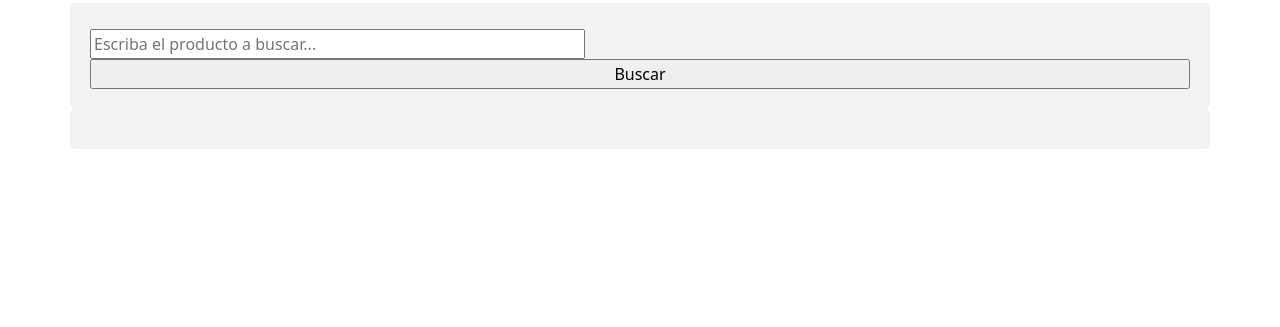
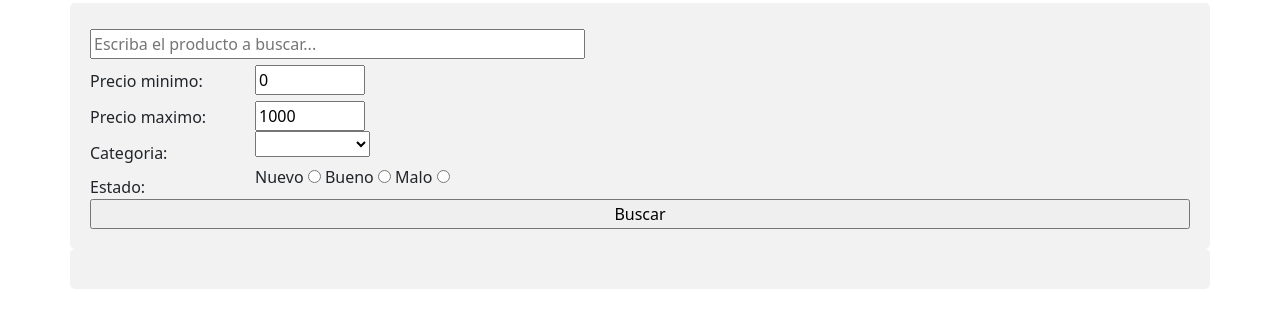
Before and after one commit to Dejeje/bualatok, a website with bundled scripts: page bualatokPerezJesusGarciaDavid/public/buscar.html in a window 1280 px wide. Shown: the part 53-380 px from the top of the page. Built offline with nearby package versions, Linux system fonts and the light colour scheme; no server answers.

Commit message:
commit11

```diff
--- a/bualatokPerezJesusGarciaDavid/public/buscar.html
+++ b/bualatokPerezJesusGarciaDavid/public/buscar.html
@@ -23,6 +23,37 @@
             <div>
                 <input type="text" id="texto" size="100%" class="inCorto" placeholder="Escriba el producto a buscar..."><br>
             </div>
+            <div class="form-group">
+                <label>Precio minimo: </label>
+
+                <input type="number" id="price" value="0" class="inNum" required><br>
+            </div>
+            <div class="form-group">
+                <label>Precio maximo: </label>
+
+                <input type="number" id="price" value="1000" class="inNum" required><br>
+            </div>
+            <div class="form-group">
+                <label> Categoria: </label>
+                <select name="category" id="category">
+                    <option value=""></option>
+                    <option value="ropa">Ropa</option>
+                    <option value="electronica">Electronica</option>
+                    <option value="videojuegos">Videojuegos</option>
+                    <option value="otros">Otros</option>
+                </select>
+            </div>
+            <div class="form-group">
+                <label>Estado: </label>
+
+                Nuevo <input type="radio" name="state" id="nuevoEstado" value="nuevo">
+                Bueno <input type="radio" name="state" id="buenoEstado" value="bueno">
+                Malo <input type="radio" name="state" id="maloEstado" value="malo">
+            </div>
+
+
+
+
             <input type="button" value="Buscar" id="buscarButton">
 
         </div>
```
